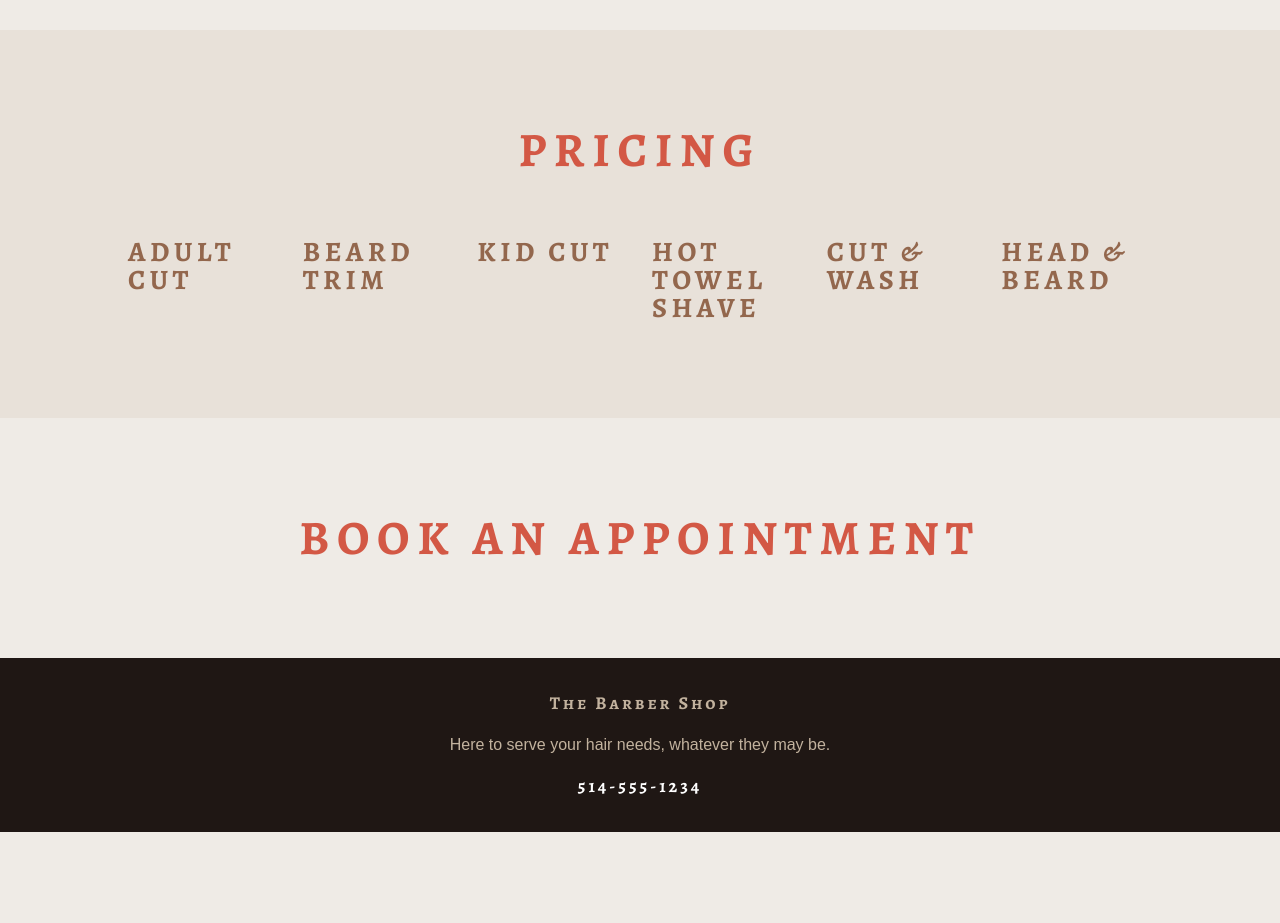
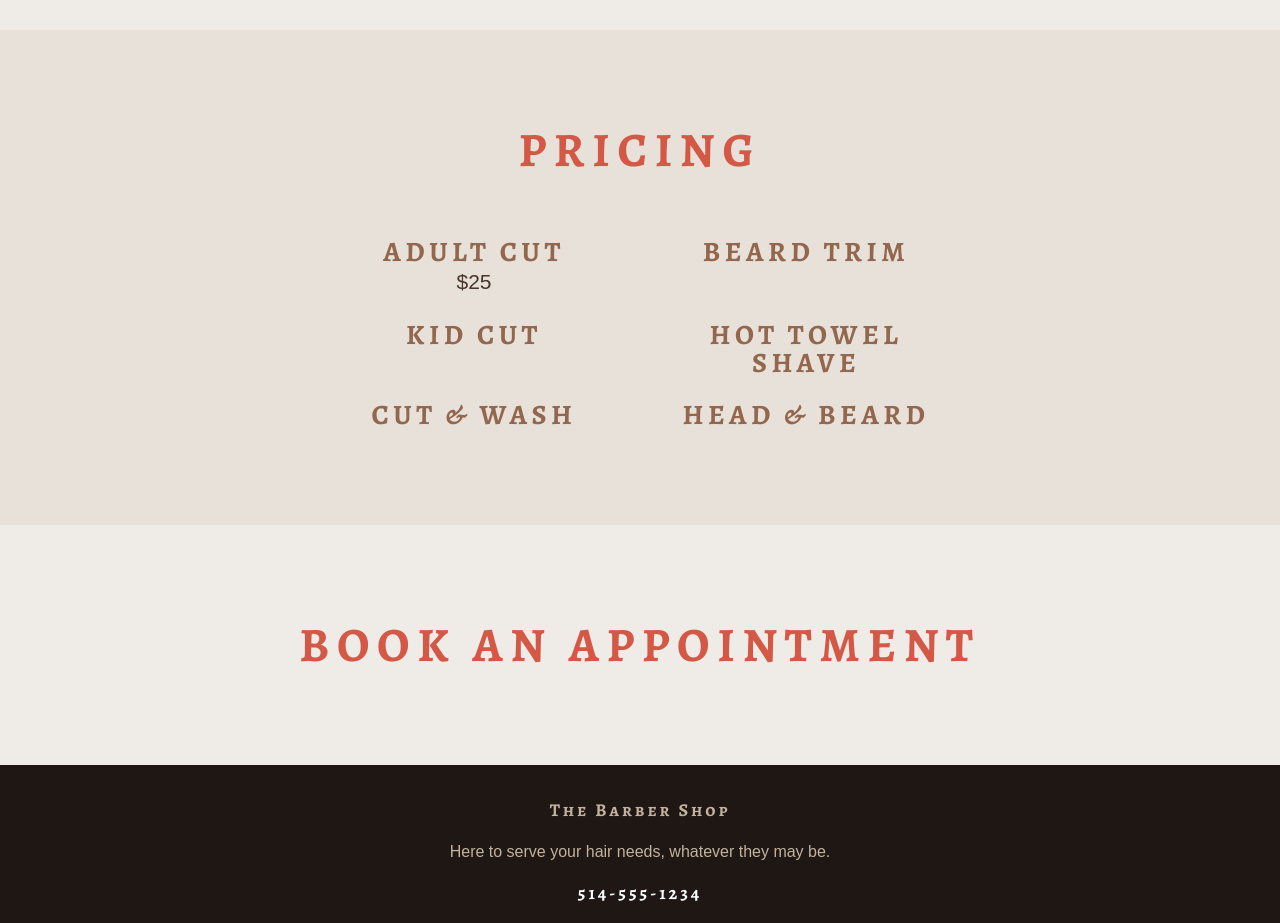
Before and after one commit to sdelehoy/beyond-css-barber, a website built with Vite: page index.html in a window 1280 px wide. Shown: the part 2020-2943 px from the top of the page. Before the commit the page ends 2852 px from the top, so only its background shows below. Built offline with nearby package versions, Linux system fonts and the light colour scheme; some packages are replaced by stand-ins of ours; files whose address does not match are found by name.

Commit message:
Update index.html

```diff
--- a/index.html
+++ b/index.html
@@ -144,11 +144,12 @@
       </div>
     </section>
     <section class="section bg-primary-200">
-      <div class="container">
-        <h2 class="heading-2 text-center margin-block-end-11">Pricing</h2>
-        <div class="even-columns">
+      <div class="container text-center" data-type="narrow">
+        <h2 class="heading-2 margin-block-end-11">Pricing</h2>
+        <div class="grid-auto-fit">
           <div class="price-wrapper">
             <div class="heading-3">Adult cut</div>
+            <div class="fs-600">$25</div>
           </div>
           <div class="price-wrapper">
             <div class="heading-3">Beard trim</div>
```
